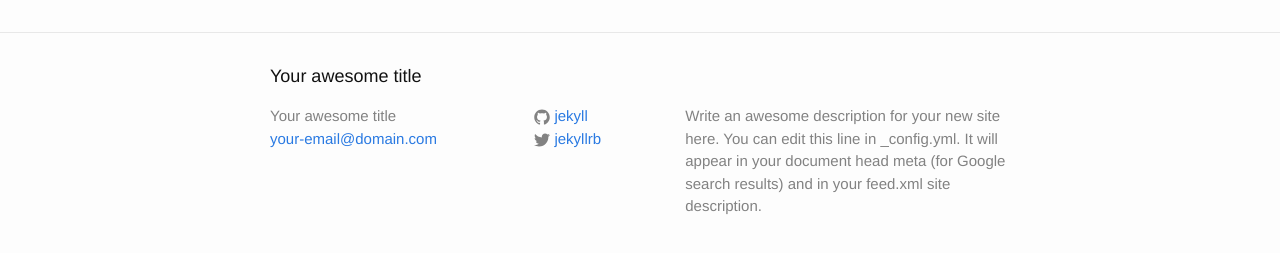
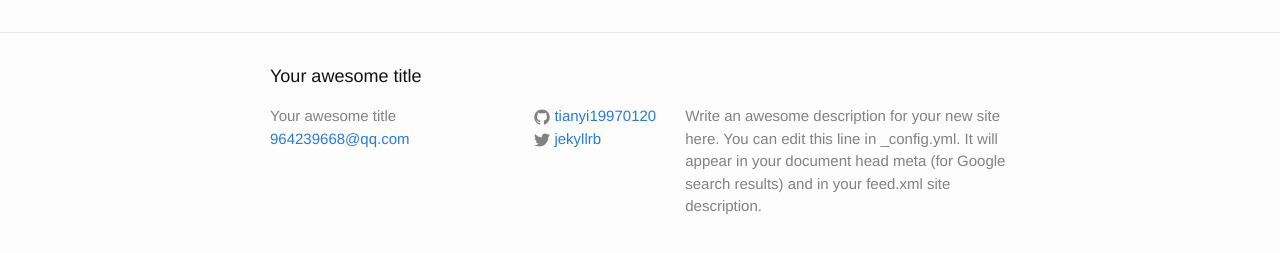
Before and after one commit to tianyi19970120/my-awesome-site, a Jekyll site: the page built from index.html, in a window 1280 px wide. Shown: the part 264-517 px from the top of the page. Built offline with Jekyll 4.4.1, drawn with Linux system fonts in a browser that asks for light colours.

Commit message:
di er ci

```diff
--- a/_config.yml
+++ b/_config.yml
@@ -7,7 +7,7 @@
 
 # Site settings
 title: Your awesome title
-email: your-email@domain.com
+email: 964239668@qq.com
 description: > # this means to ignore newlines until "baseurl:"
   Write an awesome description for your new site here. You can edit this
   line in _config.yml. It will appear in your document head meta (for
@@ -15,7 +15,7 @@ description: > # this means to ignore newlines until "baseurl:"
 baseurl: "" # the subpath of your site, e.g. /blog
 url: "http://yourdomain.com" # the base hostname & protocol for your site
 twitter_username: jekyllrb
-github_username:  jekyll
+github_username:  tianyi19970120
 
 # Build settings
 markdown: kramdown
```
